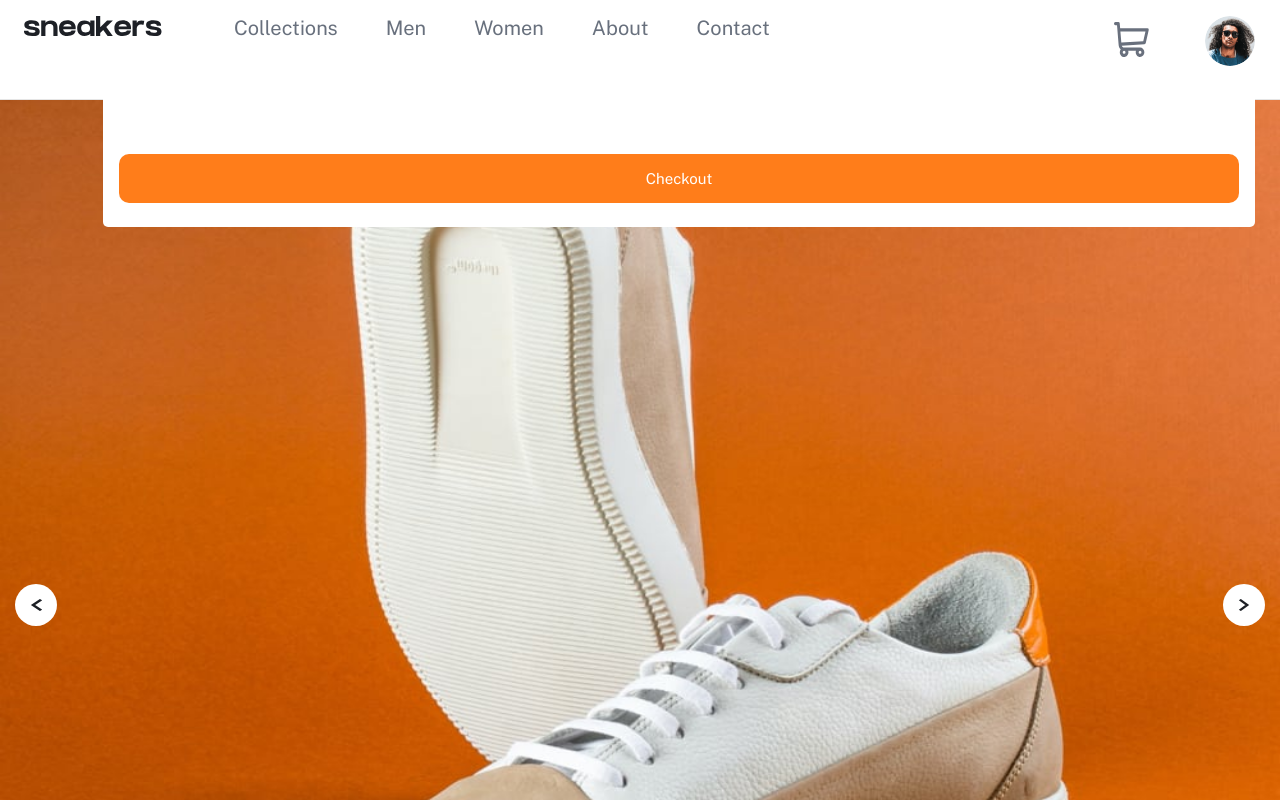
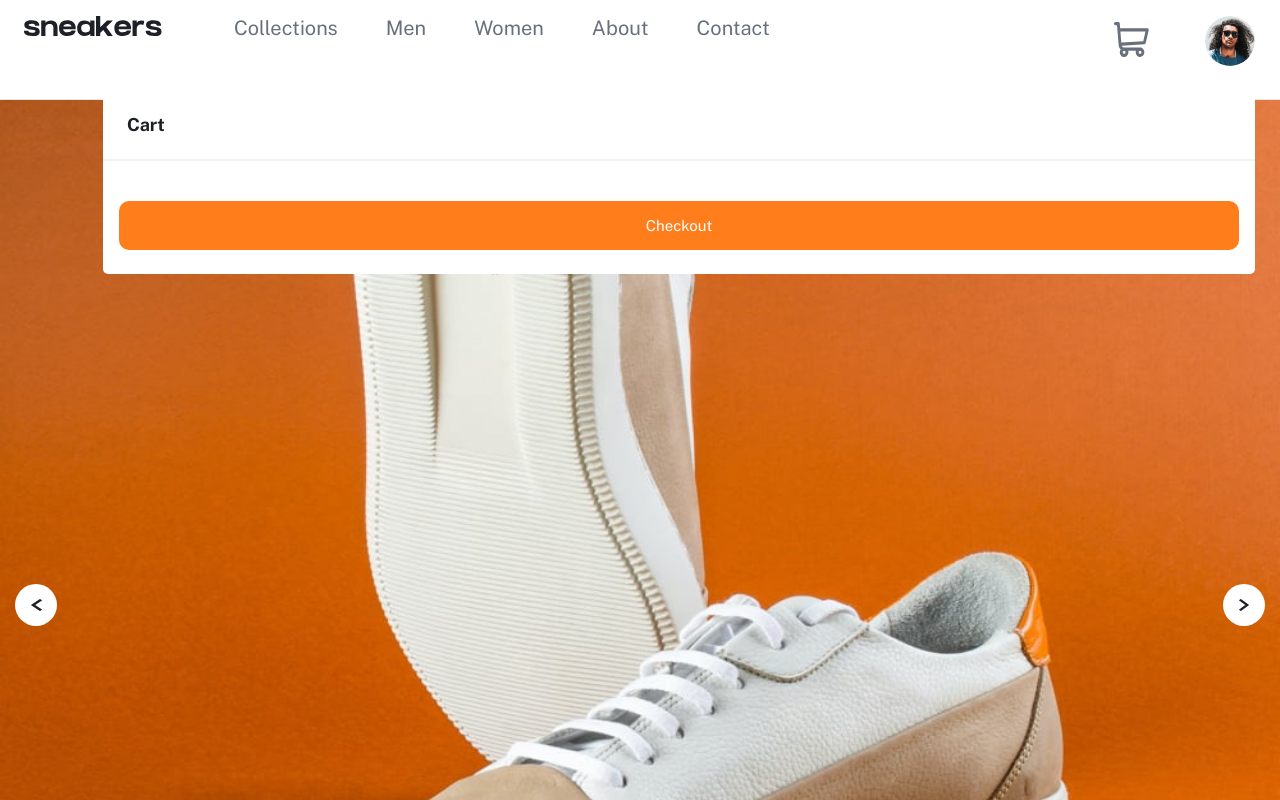
Before and after one commit to NicoBlas/ecommerceShoes, a React (Create React App) app: page / in a window 1280 px wide. Both pictures are taken after a click on the button 1131 px from the left and 40 px from the top of the page. Shown: the top 800 px of the page. Built offline with nearby package versions, Linux system fonts and the light colour scheme; the HTML template or start-up script is replaced by a standard one.

Commit message:
funcionalities done

```diff
--- a/src/components/productCart/ProductCart.jsx
+++ b/src/components/productCart/ProductCart.jsx
@@ -16,7 +16,8 @@ const ProductCart = () => {
     return productsInCartActive.shift()
   }
   const pushProduct = () =>{
-    return productsInCartActive.push(productsInCart)
+    return productsInCart!=0?productsInCartActive.push(productsInCart):null
+
   }
 
   useEffect(()=>{
@@ -29,13 +30,14 @@ const ProductCart = () => {
 
   return (
     <div className='productCart'>
-      <button className='productCartButton' type='button'><img id='productCart__icon' onClick={() => setToggleMenu(!toggleMenu)} src={cart} alt="product-cart" /></button>
+      <button className='productCartButton' type='button'><div className={productsInCartActive.length>0?"productCartDIV":"productCartDIV productCartHideDIV"}>{productsInCartActive.length}</div><img id='productCart__icon' onClick={() => setToggleMenu(!toggleMenu)} src={cart} alt="product-cart" /></button>
       {toggleMenu && (
         <div className='productCart__open'>
+          <p id="productCart__open-p">Cart</p>
+          <div className='productCart__openDIV'/>
           <div className='productCart__open-links'>
             <div className='productCart__open-links_products'>
               <ul className='productCart__ul'>
-
                 {productsInCartActive.length > 0 &&
 
                   productsInCartActive.map((elem,i)=>{
--- a/src/components/productCart/productCart.css
+++ b/src/components/productCart/productCart.css
@@ -3,6 +3,7 @@
     border: none;
     background: none;
     cursor: pointer;
+    position: relative;
 }
 
 .productCartButton:hover{
@@ -27,7 +28,20 @@
     border-radius: 5px;
     z-index: 10;
 }
+#productCart__open-p{
+    color: hsl(220, 13%, 13%);
+    font-family: var(--font-family);
+    font-size: 18px;
+    padding-left:  1.5rem;
+    padding-bottom: 1.5rem;
+    font-weight: bold;
 
+}
+.productCart__openDIV{
+    border-bottom: 2px solid hsl(0, 0%, 0%, 5%);
+    width: 100%;
+
+}
 .productCart__open-links{
     width: 100%;
 }
@@ -104,3 +118,23 @@
     text-decoration: none;
     cursor: pointer;
 }
+
+.productCartDIV{
+    width: 17px;
+    height: 13px;
+    background: hsl(26, 100%, 55%);
+    position: absolute;
+    right: -2px;
+    top: -4px;
+    border-radius: 50%;
+    color: #fff;
+    font-family: var(--font-family);
+    text-align: center;
+    margin: top;
+    font-size: 11px;
+
+}
+
+.productCartHideDIV{
+    display: none;
+}
```
